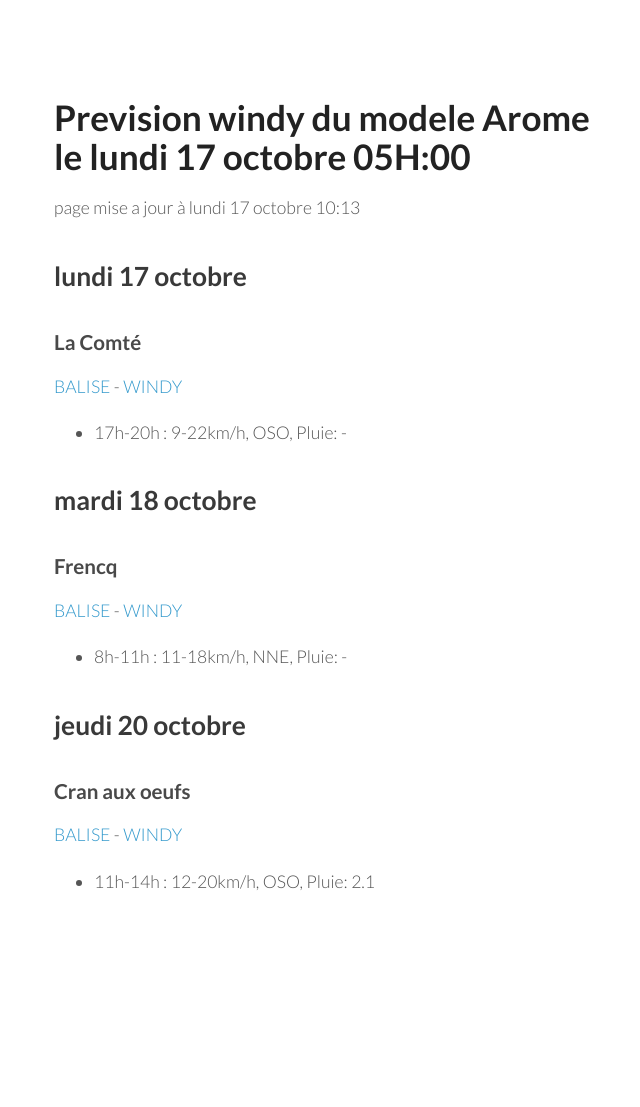
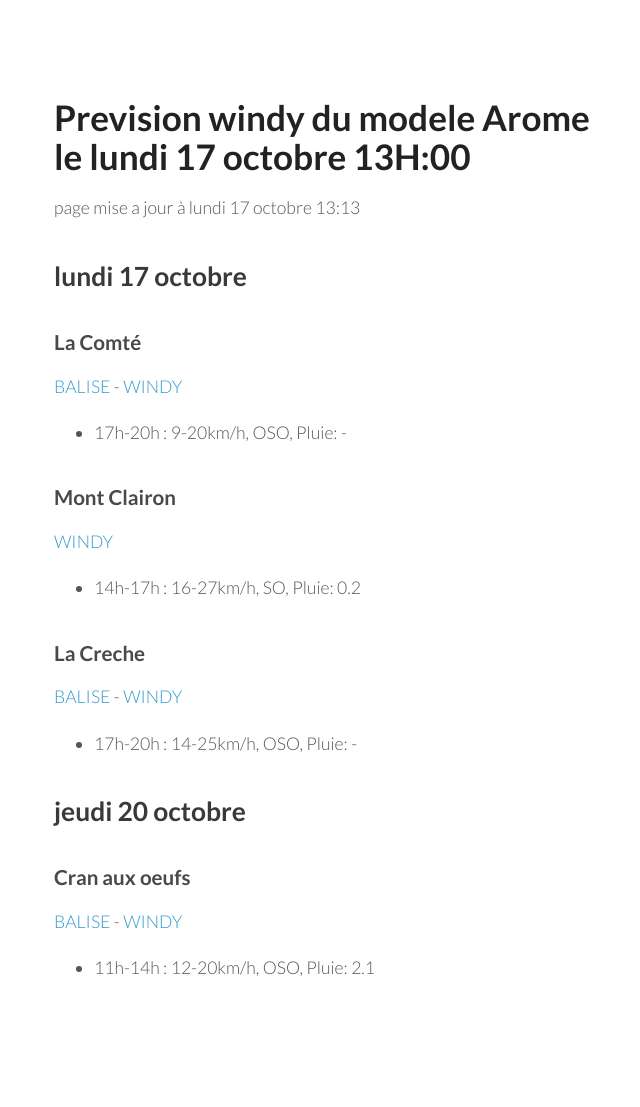
Before and after one commit to parapente-dans-le-nord/parapente-dans-le-nord.github.io, a Jekyll site: the page built from index.markdown, in a window 1280 px wide. Shown: the whole page, without its empty margins (116-756 px from the left). Built offline with Jekyll 4.4.1, drawn with Linux system fonts in a browser that asks for light colours; our own code applies the rules of GitHub Pages for plain Markdown files; before the commit the page ends 1021 px from its top, so only the background shows below that.

Commit message:
update index.markdown

```diff
--- a/index.markdown
+++ b/index.markdown
@@ -3,8 +3,8 @@ layout: my-layout
 ---
 
 
-# Prevision windy du modele Arome le lundi 17 octobre 05H:00
-page mise a jour à lundi 17 octobre 10:13
+# Prevision windy du modele Arome le lundi 17 octobre 13H:00
+page mise a jour à lundi 17 octobre 13:13
 
 ## lundi 17 octobre
 
@@ -12,17 +12,21 @@ page mise a jour à lundi 17 octobre 10:13
 
 [BALISE](https://balisemeteo.com/balise.php?idBalise=) -  [WINDY](https://windy.com/50.426/2.500?50.025,2.499,8)
 
-- 17h-20h : 9-22km/h, OSO, Pluie: -
+- 17h-20h : 9-20km/h, OSO, Pluie: -
 
 
+### Mont Clairon
 
-## mardi 18 octobre
+ [WINDY](https://windy.com/49.919/2.729?49.515,2.730,8,m:e2magfH)
 
-### Frencq
+- 14h-17h : 16-27km/h, SO, Pluie: 0.2
 
-[BALISE](https://balisemeteo.com/balise_histo.php?idBalise=159) -  [WINDY](https://windy.com/50.559/1.669?50.159,1.670,8,m:e3qagdV)
 
-- 8h-11h : 11-18km/h, NNE, Pluie: -
+### La Creche
+
+[BALISE](https://www.meteociel.fr/temps-reel/obs_villes.php?code2=7004) -  [WINDY](https://windy.com/50.751/1.606?50.352,1.604,8,m:e3KagdP)
+
+- 17h-20h : 14-25km/h, OSO, Pluie: -
 
 
 
```
